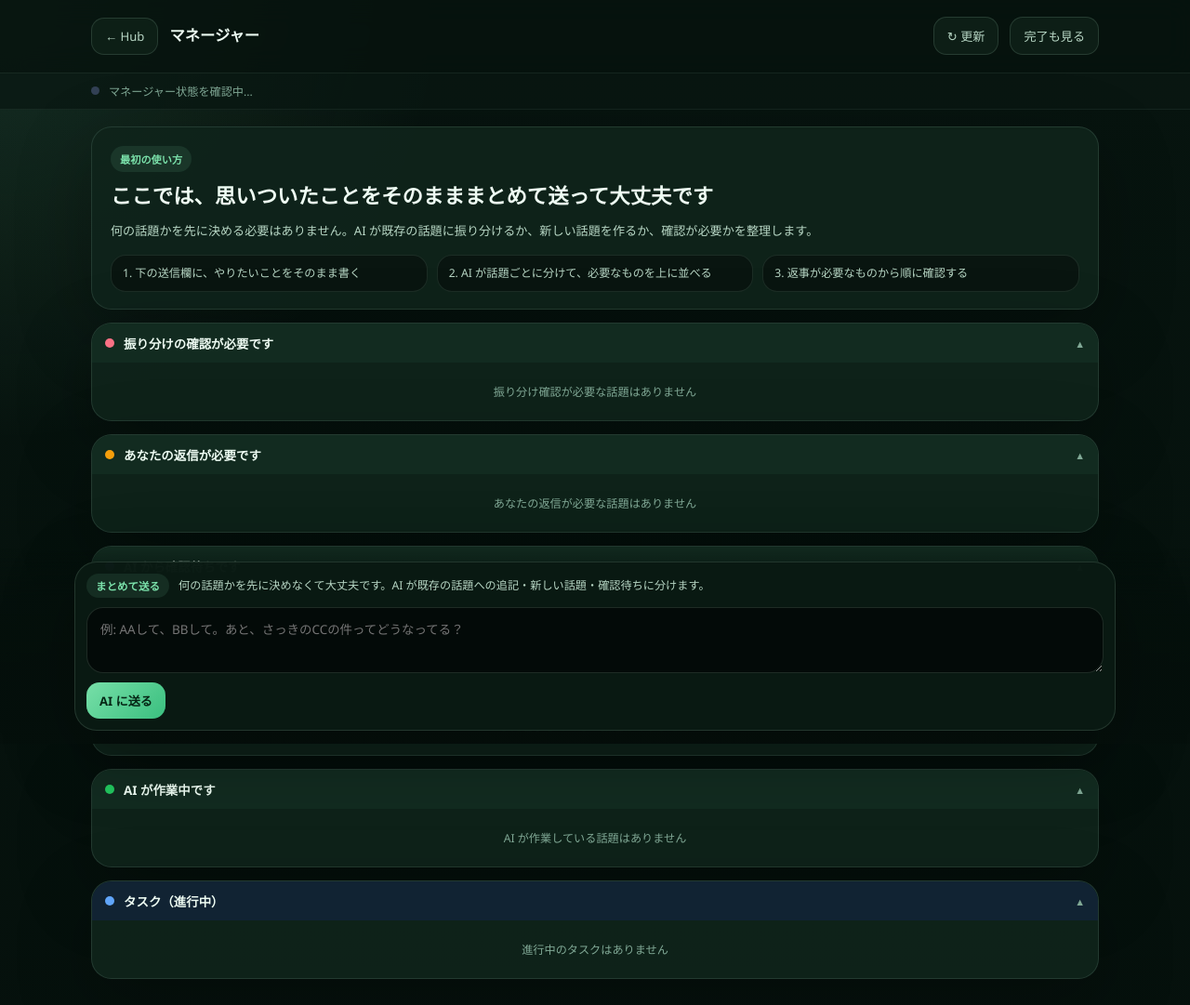
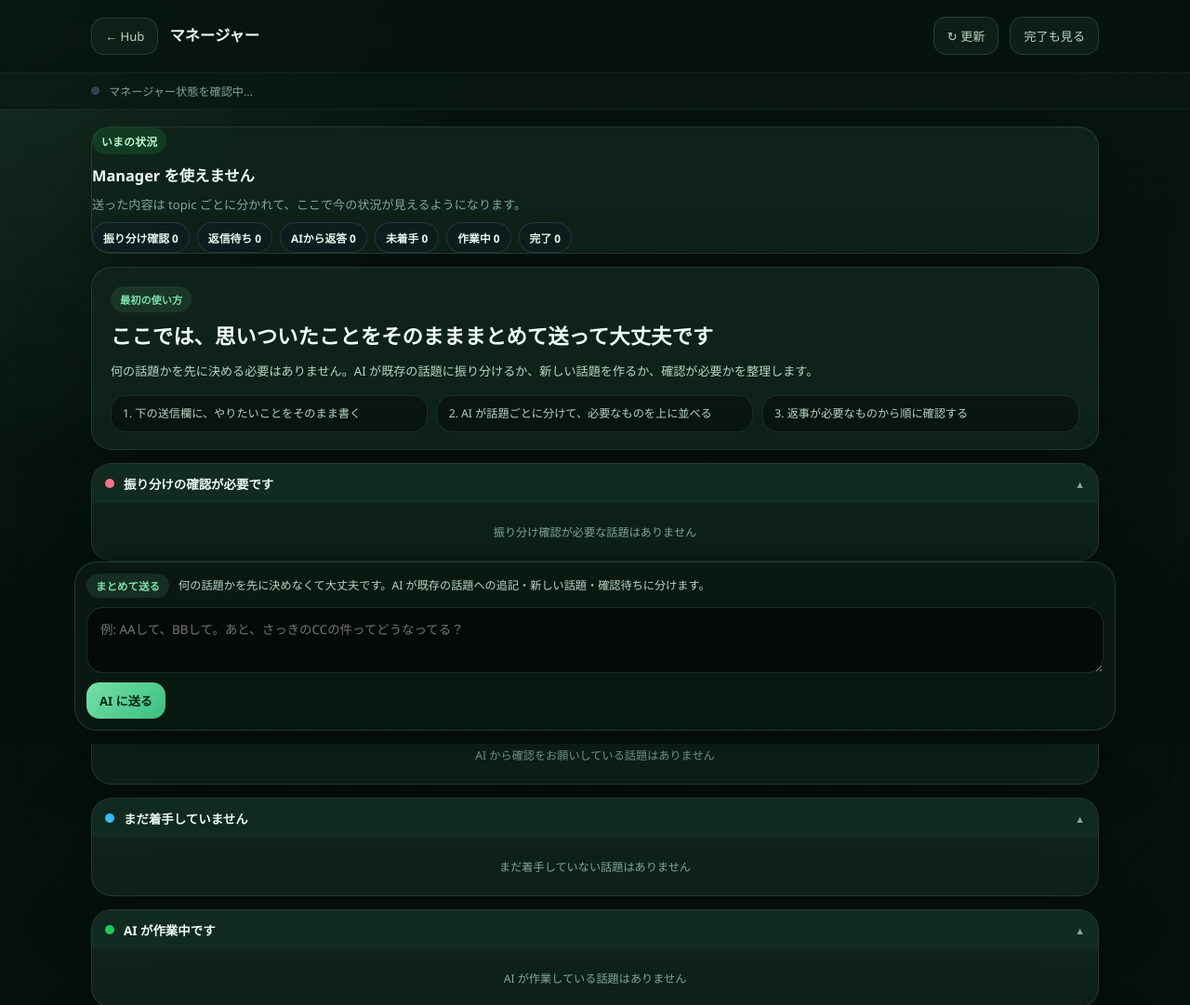
Before and after one commit to metyatech/workspace-agent-hub, a website with bundled scripts: page public/manager.html in a window 1280 px wide. Shown: the top 1081 px of the page at 93% size. Built offline with nearby package versions, Linux system fonts and the light colour scheme; no server answers.

Commit message:
Clarify live manager activity state

```diff
--- a/public/manager.html
+++ b/public/manager.html
@@ -191,6 +191,61 @@
       #manager-status-text {
         font-size: 0.76rem;
         color: var(--text-muted);
+      }
+
+      .activity-card {
+        display: grid;
+        gap: 10px;
+        background: linear-gradient(
+          180deg,
+          rgba(8, 47, 33, 0.94),
+          rgba(6, 27, 20, 0.94)
+        );
+        border: 1px solid rgba(74, 222, 128, 0.14);
+      }
+
+      .activity-eyebrow {
+        display: inline-flex;
+        align-items: center;
+        gap: 6px;
+        width: fit-content;
+        padding: 6px 10px;
+        border-radius: 999px;
+        background: rgba(20, 83, 45, 0.52);
+        color: #bbf7d0;
+        font-size: 0.74rem;
+        font-weight: 700;
+        letter-spacing: 0.02em;
+      }
+
+      .activity-primary {
+        font-size: 1.02rem;
+        font-weight: 800;
+        color: var(--text-main);
+      }
+
+      .activity-detail {
+        font-size: 0.82rem;
+        color: var(--text-muted);
+      }
+
+      .activity-counts {
+        display: flex;
+        flex-wrap: wrap;
+        gap: 8px;
+      }
+
+      .activity-chip {
+        display: inline-flex;
+        align-items: center;
+        gap: 6px;
+        padding: 7px 11px;
+        border-radius: 999px;
+        border: 1px solid rgba(148, 163, 184, 0.18);
+        background: rgba(15, 23, 42, 0.3);
+        color: var(--text-subtle);
+        font-size: 0.74rem;
+        font-weight: 700;
       }
 
       #auth-panel {
@@ -879,6 +934,18 @@
 
     <main data-auth-content>
       <div class="stack">
+        <section id="activity-summary" class="card activity-card">
+          <div class="activity-eyebrow">いまの状況</div>
+          <div id="activity-primary" class="activity-primary">
+            状態を確認しています…
+          </div>
+          <div id="activity-detail" class="activity-detail">
+            少し待つと、AI
+            が作業中か待機中か、いま確認すべき話題があるかをここに表示します。
+          </div>
+          <div id="activity-counts" class="activity-counts"></div>
+        </section>
+
         <section id="getting-started" class="card intro-card hidden">
           <div class="intro-pill">最初の使い方</div>
           <h2>ここでは、思いついたことをそのまままとめて送って大丈夫です</h2>
--- a/src/manager-app.ts
+++ b/src/manager-app.ts
@@ -810,6 +810,7 @@
   #pollTimer: number | null = null;
   #showDone = false;
   #sending = false;
+  #managerStatus: ManagerStatusPayload | null = null;
   #composerDock: HTMLElement | null = null;
   #composerResizeObserver: ResizeObserver | null = null;
 
@@ -927,6 +928,7 @@
     }
 
     this.#renderAll();
+    this.#renderActivitySummary();
     return true;
   }
 
@@ -937,6 +939,7 @@
     }
 
     const payload = (await response.json()) as ManagerStatusPayload;
+    this.#managerStatus = payload;
     const dot = document.getElementById(
       'manager-status-dot'
     ) as HTMLElement | null;
@@ -959,6 +962,7 @@
           : `待機中です${payload.detail ? ` — ${payload.detail}` : ''}`;
       }
       startButton?.classList.add('hidden');
+      this.#renderActivitySummary();
       return true;
     }
 
@@ -972,6 +976,7 @@
           payload.detail || 'まだ始まっていません。送ると自動で動きます。';
       }
       startButton?.classList.remove('hidden');
+      this.#renderActivitySummary();
       return true;
     }
 
@@ -983,6 +988,7 @@
       text.textContent = payload.detail || 'Manager を使えません。';
     }
     startButton?.classList.add('hidden');
+    this.#renderActivitySummary();
     return true;
   }
 
@@ -1356,6 +1362,7 @@
 
     this.#taskSection.render(this.allTasks);
     this.#renderGettingStarted();
+    this.#renderActivitySummary();
     this.#renderComposerContext();
 
     const openThread =
@@ -1380,6 +1387,101 @@
     const hasThreads = this.allThreads.length > 0;
     const hasTasks = this.allTasks.length > 0;
     hero.classList.toggle('hidden', hasThreads || hasTasks);
+  }
+
+  #renderActivitySummary(): void {
+    const primary = document.getElementById('activity-primary');
+    const detail = document.getElementById('activity-detail');
+    const countsRoot = document.getElementById('activity-counts');
+    if (!primary || !detail || !countsRoot) {
+      return;
+    }
+
+    const counts = Object.fromEntries(
+      STATE_ORDER.map((state) => [
+        state,
+        this.allThreads.filter((thread) => thread.uiState === state).length,
+      ])
+    ) as Record<ManagerUiState, number>;
+
+    const busy = this.#managerStatus?.detail?.includes('処理中') ?? false;
+    const running = this.#managerStatus?.running ?? false;
+    const configured = this.#managerStatus?.configured ?? false;
+
+    if (busy) {
+      primary.textContent = 'AI が返答や振り分けを進めています';
+    } else if (counts['routing-confirmation-needed'] > 0) {
+      primary.textContent = '振り分け確認が必要な話題があります';
+    } else if (counts['user-reply-needed'] > 0) {
+      primary.textContent = 'あなたの返信待ちがあります';
+    } else if (counts['ai-finished-awaiting-user-confirmation'] > 0) {
+      primary.textContent = 'AI から返答が来ています';
+    } else if (counts['queued'] > 0) {
+      primary.textContent = 'まだ着手していない話題があります';
+    } else if (counts['ai-working'] > 0) {
+      primary.textContent = 'AI が作業中です';
+    } else if (running) {
+      primary.textContent = 'いまは待機中です';
+    } else if (configured) {
+      primary.textContent = 'まだ始まっていません';
+    } else {
+      primary.textContent = 'Manager を使えません';
+    }
+
+    if (busy) {
+      detail.textContent =
+        '順番に処理しています。返答が来た話題は上の一覧へ自動で上がります。';
+    } else if (running) {
+      detail.textContent =
+        'いまは待機中です。新しい内容を送れば、ここから自動で動きます。';
+    } else if (configured) {
+      detail.textContent =
+        'まだ始まっていません。下の送信欄から投げれば自動で起動します。';
+    } else if (counts['user-reply-needed'] > 0) {
+      detail.textContent =
+        '上から順に開けば、いま返した方がいい話題から見られます。';
+    } else if (counts['ai-finished-awaiting-user-confirmation'] > 0) {
+      detail.textContent =
+        'AI が返答済みです。確認したいものから順に開いてください。';
+    } else {
+      detail.textContent =
+        '送った内容は topic ごとに分かれて、ここで今の状況が見えるようになります。';
+    }
+
+    countsRoot.innerHTML = '';
+    const chipSpecs: Array<{ label: string; value: number }> = [
+      {
+        label: '振り分け確認',
+        value: counts['routing-confirmation-needed'],
+      },
+      {
+        label: '返信待ち',
+        value: counts['user-reply-needed'],
+      },
+      {
+        label: 'AIから返答',
+        value: counts['ai-finished-awaiting-user-confirmation'],
+      },
+      {
+        label: '未着手',
+        value: counts['queued'],
+      },
+      {
+        label: '作業中',
+        value: counts['ai-working'],
+      },
+      {
+        label: '完了',
+        value: counts['done'],
+      },
+    ];
+
+    for (const spec of chipSpecs) {
+      const chip = document.createElement('span');
+      chip.className = 'activity-chip';
+      chip.textContent = `${spec.label} ${spec.value}`;
+      countsRoot.appendChild(chip);
+    }
   }
 
   #renderDoneToggle(): void {
```
Also changed, not shown: src/__tests__/manager-app-dom.test.ts (+100 -0 lines), CHANGELOG.md, README.md.
